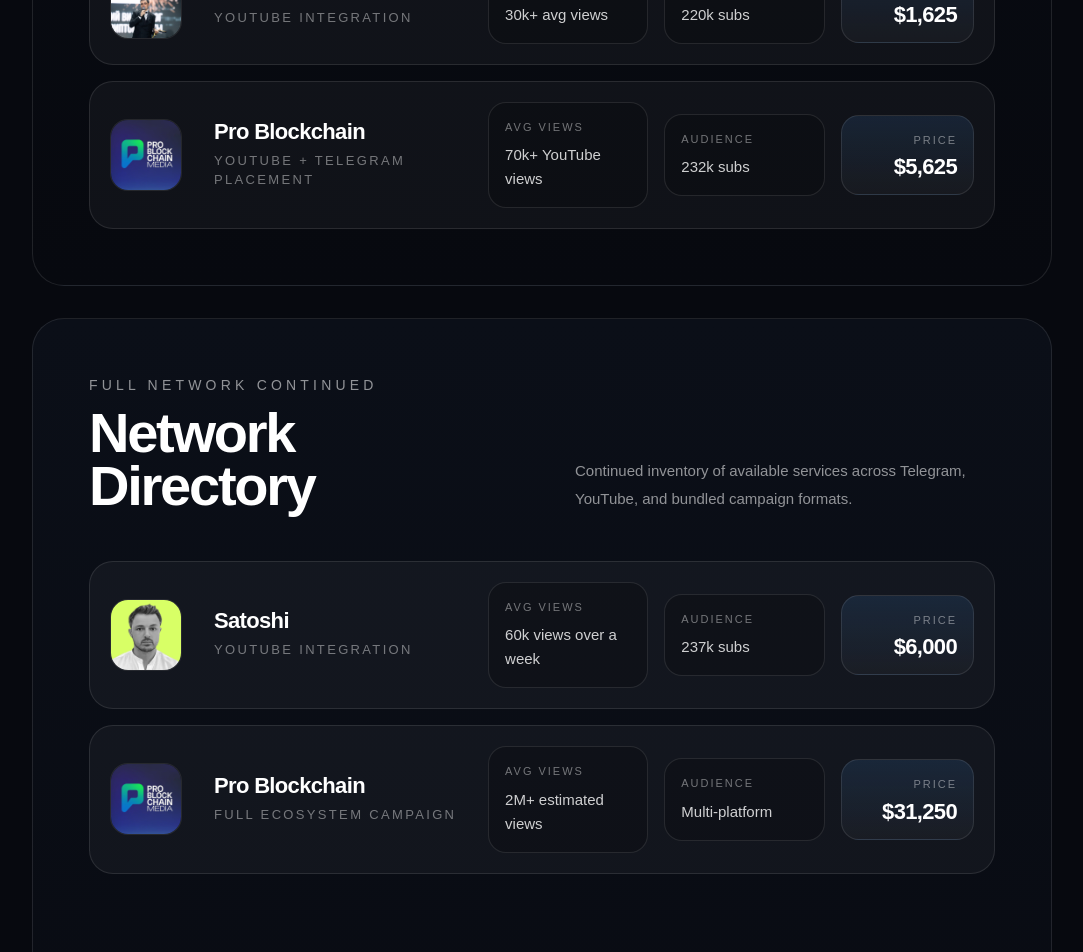
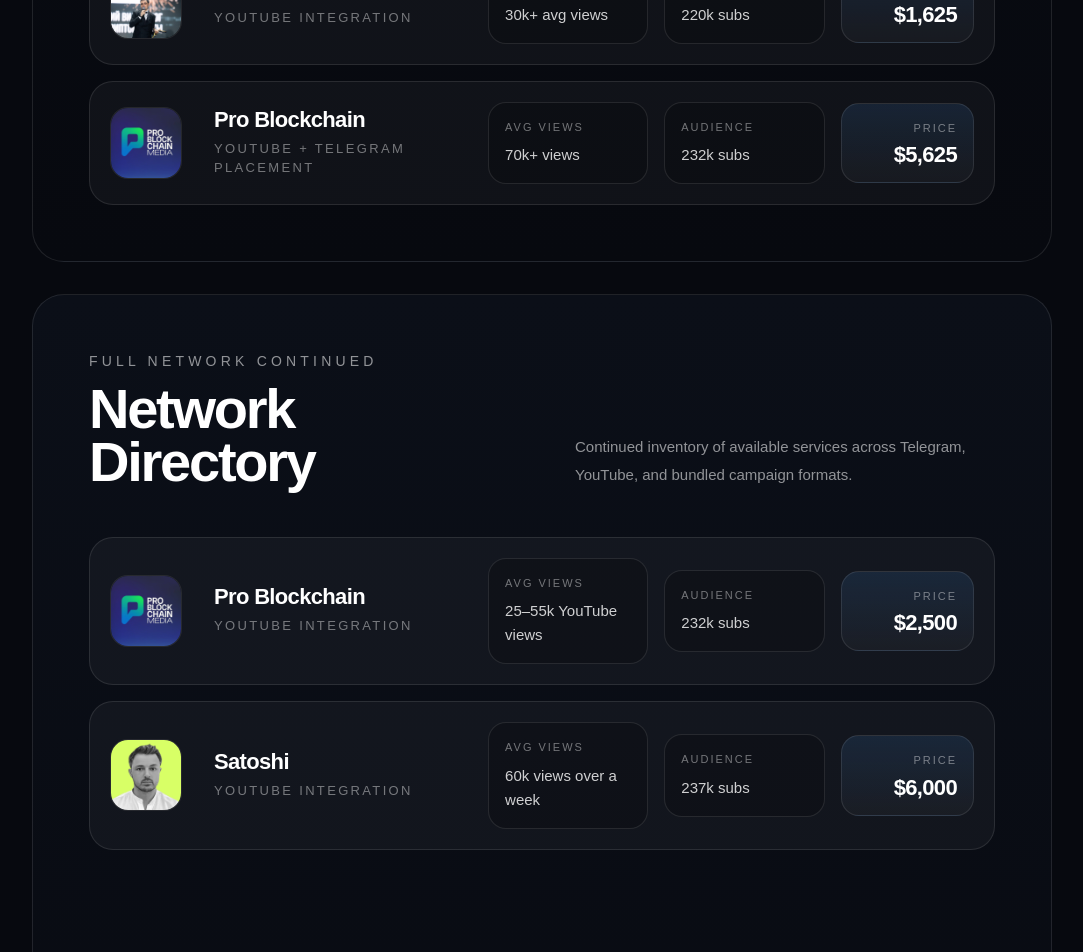
Before and after one commit to Revan186/TeleScope-s-Landing-Page, a Next.js app: page /media-kit in a window 1280 px wide. Shown: the part 10580-11532 px from the top of the page, without its empty margins (98-1181 px from the left). Built offline with nearby package versions, Linux system fonts and the light colour scheme.

Commit message:
pro blockchain fixed

```diff
--- a/src/app/media-kit/page.js
+++ b/src/app/media-kit/page.js
@@ -237,9 +237,17 @@
       image: "/pro-blockchain_media.jpg",
       name: "Pro Blockchain",
       type: "YouTube + Telegram Placement",
-      views: "70k+ YouTube views",
+      views: "70k+ views",
       audience: "232k subs",
       price: "$5,625",
+    },
+    {
+      image: "/pro-blockchain_media.jpg",
+      name: "Pro Blockchain",
+      type: "YouTube Integration",
+      views: "25–55k YouTube views",
+      audience: "232k subs",
+      price: "$2,500",
     },
     {
       image: "/slezi_satoshi.jpg",
@@ -249,14 +257,7 @@
       audience: "237k subs",
       price: "$6,000",
     },
-    {
-      image: "/pro-blockchain_media.jpg",
-      name: "Pro Blockchain",
-      type: "Full Ecosystem Campaign",
-      views: "2M+ estimated views",
-      audience: "Multi-platform",
-      price: "$31,250",
-    },
+
   ];
 
   const fullNetworkPages = [];
```
